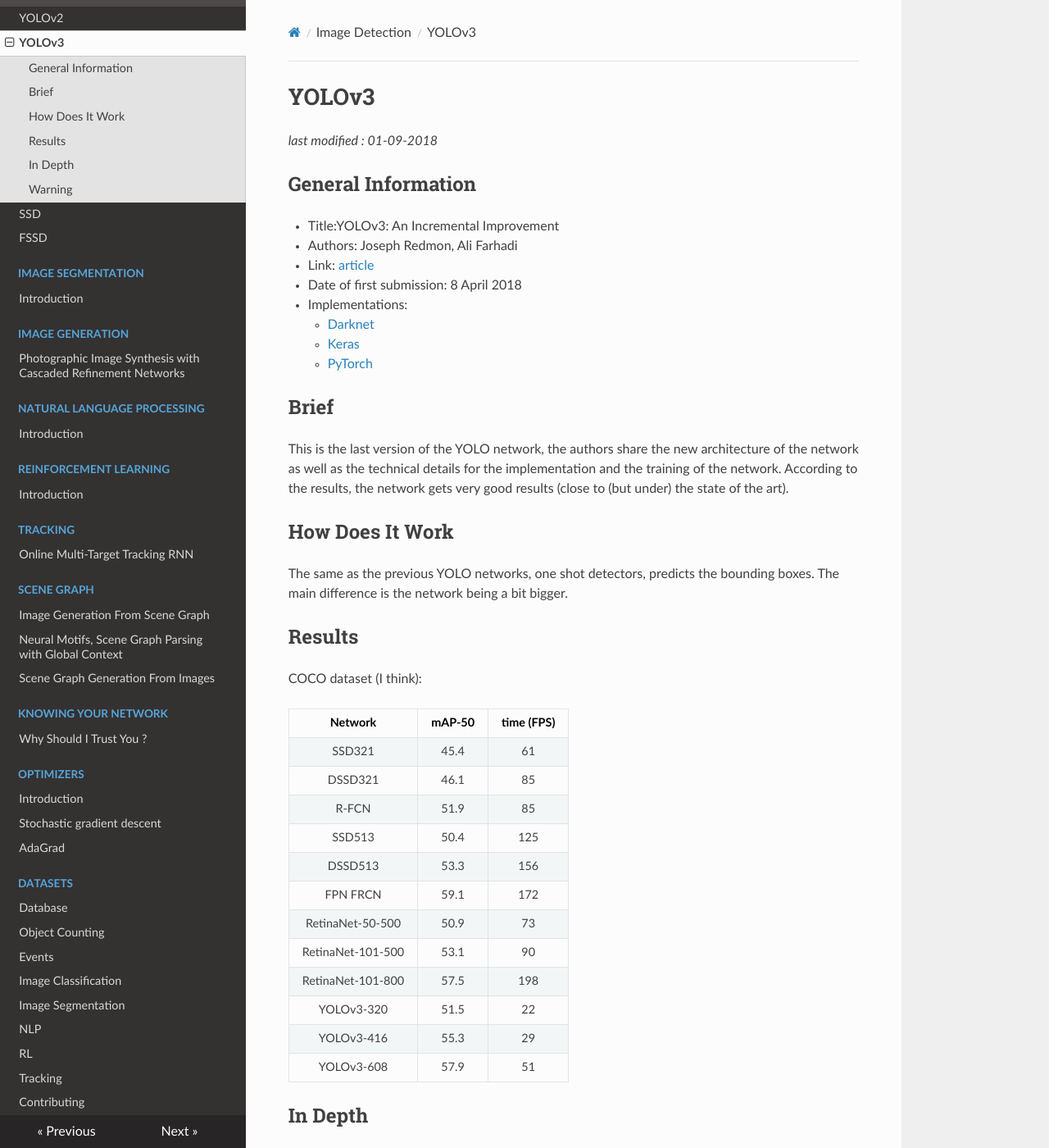
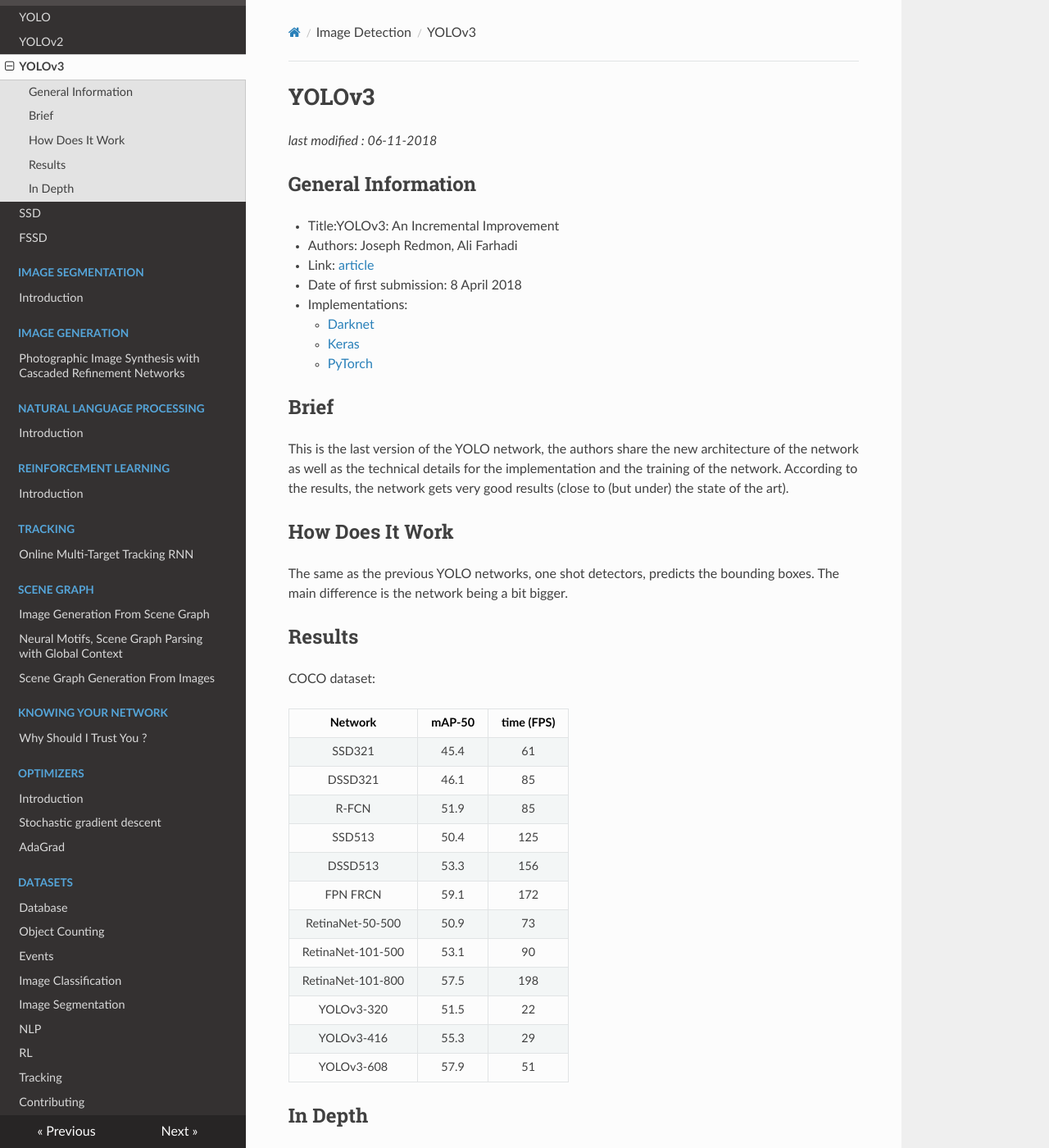
Before and after one commit to D3lt4lph4/papers, an MkDocs documentation site: the page built from docs/imagedetection/yolov3.md, in a window 1280 px wide and 1400 px high. Shown: the whole window at 82% size. Built offline with MkDocs 1.6.1, drawn with Linux system fonts in a browser that asks for light colours; nearby versions of some CDN libraries; old or Windows-style settings are respelled for this version of MkDocs.

Commit message:
small changes

```diff
--- a/docs/imagedetection/yolov3.md
+++ b/docs/imagedetection/yolov3.md
@@ -1,6 +1,6 @@
 # YOLOv3
 
-_last modified : 01-09-2018_
+_last modified : 06-11-2018_
 
 ## General Information
 
@@ -23,7 +23,7 @@
 
 ## Results
 
-COCO dataset (I think):
+COCO dataset:
 
 | Network | mAP-50 | time (FPS) |
 |:-------:|:------:|:----------:|
@@ -43,8 +43,3 @@
 ## In Depth
 
 A lot of little stuff described in the paper, the interesting part is in section 4, what didn't work. Apart from that one notable difference is the multi-scale classification through the use of the boxes.
-
-
-## Warning
-
-None so far
```
